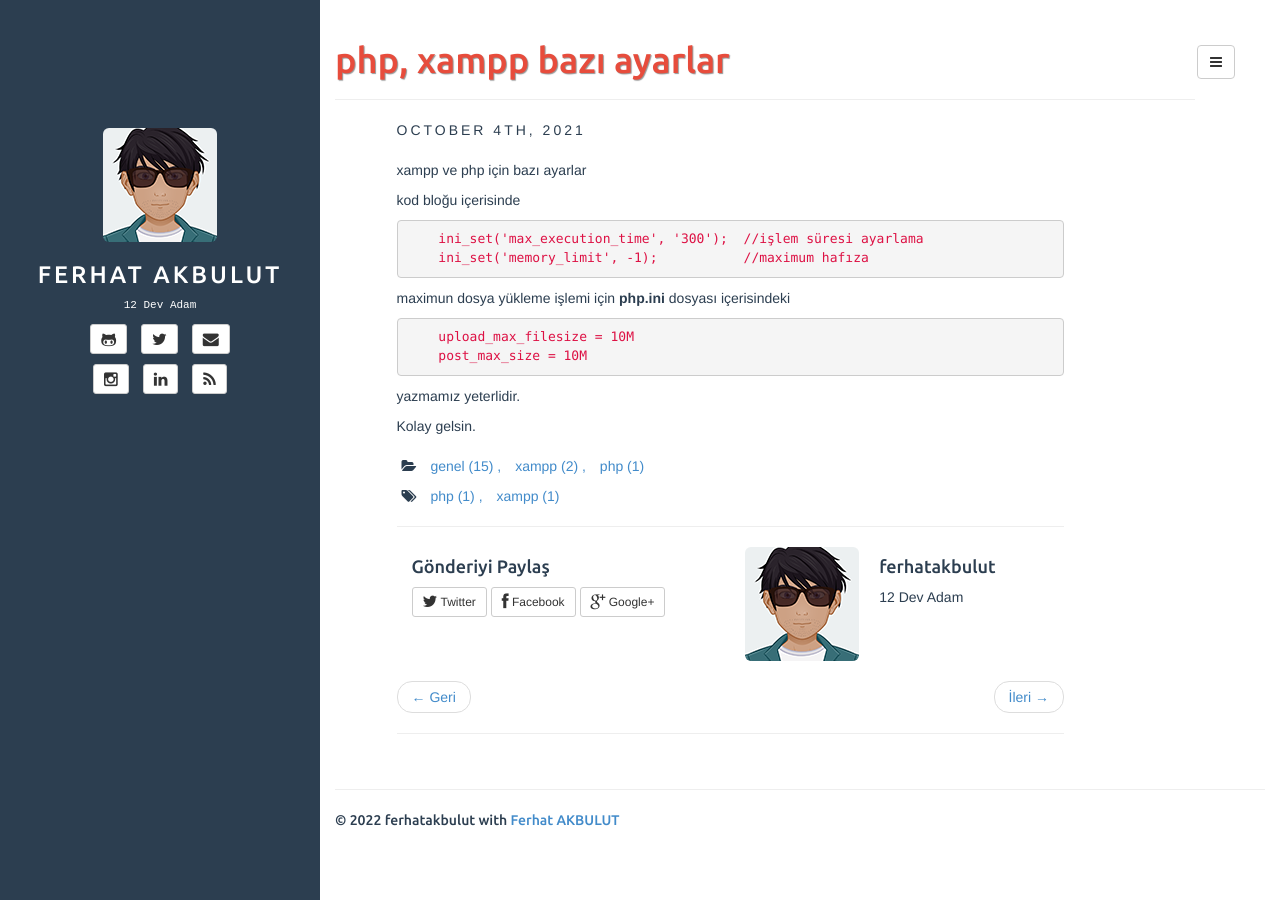
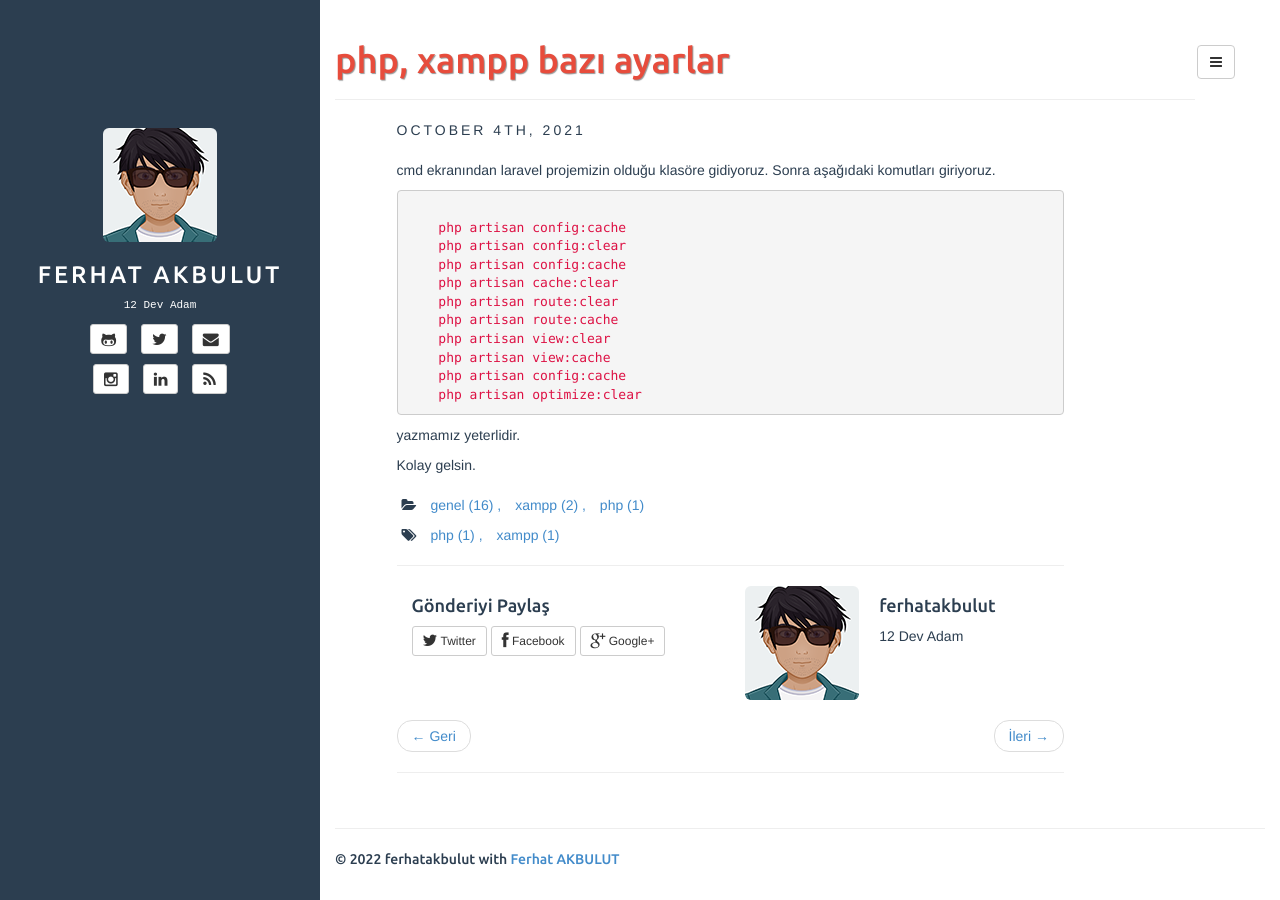
Before and after one commit to ferhatakbulut/ferhatakbulut.github.io, a Jekyll site: the page built from _posts/2021-10-04-xampp-setting.md, in a window 1280 px wide. Built offline with Jekyll 4.4.1, drawn with Linux system fonts in a browser that asks for light colours.

Commit message:
2022-01-20-laravel-cache-clear

```diff
--- a/_posts/2021-10-04-xampp-setting.md
+++ b/_posts/2021-10-04-xampp-setting.md
@@ -6,26 +6,24 @@ tags: [php, xampp]
 fullview: true
 ---
 
-xampp ve php için bazı ayarlar
-
-kod bloğu içerisinde
+cmd ekranından laravel projemizin olduğu klasöre gidiyoruz.
+Sonra aşağıdaki komutları giriyoruz.
 
 {% highlight yaml %}
 
-    ini_set('max_execution_time', '300');  //işlem süresi ayarlama
-    ini_set('memory_limit', -1);           //maximum hafıza
+
+    php artisan config:cache
+    php artisan config:clear
+    php artisan config:cache
+    php artisan cache:clear
+    php artisan route:clear
+    php artisan route:cache
+    php artisan view:clear
+    php artisan view:cache
+    php artisan config:cache
+    php artisan optimize:clear
 
 {% endhighlight %}
-
-maximun dosya yükleme işlemi için **php.ini** dosyası içerisindeki
-
-{% highlight yaml %}
-
-    upload_max_filesize = 10M
-    post_max_size = 10M
-
-{% endhighlight %}
-
 
 yazmamız yeterlidir.
 
```
Also changed, not shown: _posts/2022-01-20-laravel-cache-clear.md (added, +18 -0 lines).
